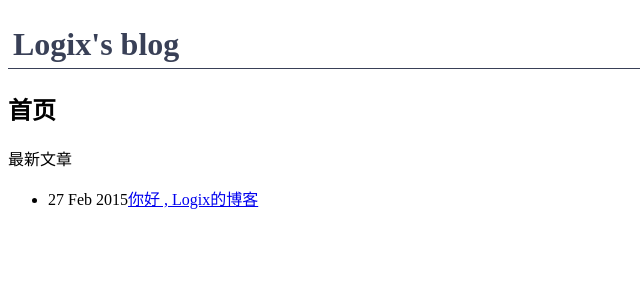
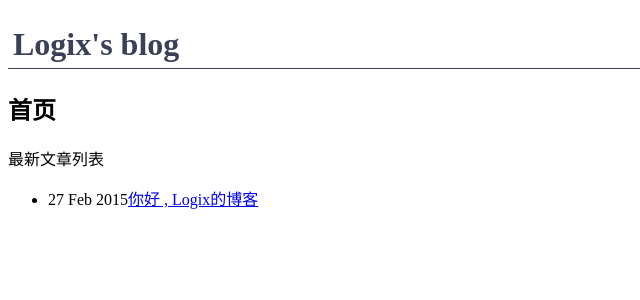
Before and after one commit to logix/blog, a Jekyll site: the page built from index.html, in a window 1280 px wide. Shown: the top 300 px of the page, without its empty margins (0-640 px from the left). Built offline with Jekyll 4.4.1, drawn with Linux system fonts in a browser that asks for light colours.

Commit message:
update blog

```diff
--- /dev/null
+++ b/CNAME
@@ -0,0 +1 @@
+www.o2ozj.com
--- a/index.html
+++ b/index.html
@@ -4,7 +4,7 @@ title: Logix's blog
 ---
 
 <h2>首页</h2>
-<p>最新文章</p>
+<p>最新文章列表</p>
 <ul>
     {% for post in site.posts %}
         <li>{{ post.date | date_to_string }}<a href="{{ site.baseurl }}{{ post.url }}">{{ post.title }}</a> </li>
```
Also changed, not shown: 3 other files.
